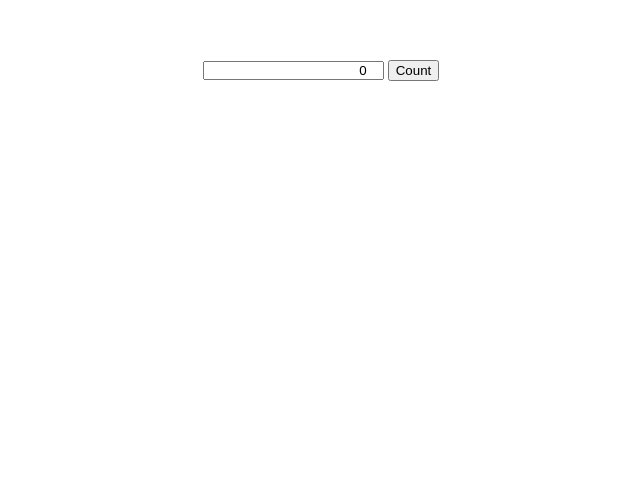
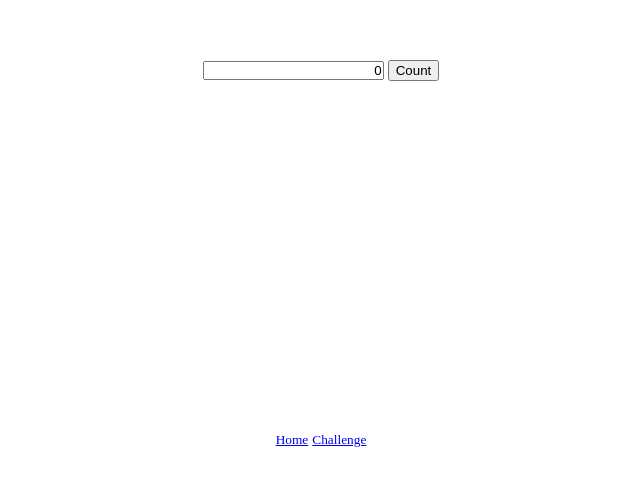
Before and after one commit to rezbee-dev/svelte-everydays, a SvelteKit app: page /challenges/counter in a window 1280 px wide. Shown: the part 338-816 px from the top of the page, without its empty margins (319-959 px from the left). Built offline with nearby package versions, Linux system fonts and the light colour scheme.

Commit message:
fixes whitespace padding bug

```diff
--- a/src/routes/challenges/counter/+page.svelte
+++ b/src/routes/challenges/counter/+page.svelte
@@ -1,4 +1,6 @@
 <script>
+    import { base } from "$app/paths"
+
     let value = $state(0)
     function onclick() {
         value += 1
@@ -7,9 +9,13 @@
 
 <main>
     <section>
-        <input type="number" {value} readonly/>
+        <input type="textfield" {value} readonly/>
         <button {onclick}>Count</button>
     </section>
+    <footer>
+        <small><a href="{base}/home">Home</a></small>
+        <small><a href="https://eugenkiss.github.io/7guis/tasks/">Challenge</a></small>
+    </footer>
 </main>
 
 <style>
@@ -26,4 +32,9 @@
         text-align: right;
         padding: 0;
     }
+
+    footer {
+        position: absolute;
+        bottom: 14px;
+    }
 </style>
```
